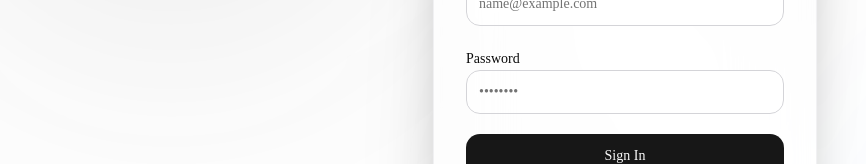
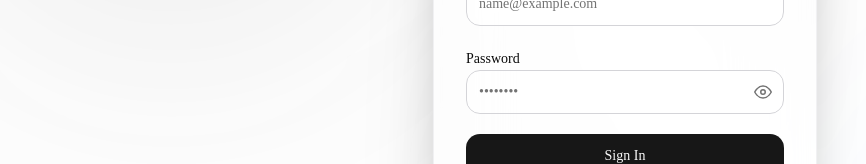
Before and after one commit to ahmed17/core-rbac-boilerplate, a Next.js app: page /login in a window 1280 px wide. Shown: the part 354-518 px from the top of the page, without its empty margins (15-881 px from the left). Built offline with nearby package versions, Linux system fonts and the light colour scheme.

Commit message:
feat: add show/hide password toggle to login page

```diff
--- a/app/(auth)/login/page.tsx
+++ b/app/(auth)/login/page.tsx
@@ -12,6 +12,7 @@
 
   const [email, setEmail] = useState("");
   const [password, setPassword] = useState("");
+  const [showPassword, setShowPassword] = useState(false);
   const [error, setError] = useState("");
   const [isLoading, setIsLoading] = useState(false);
 
@@ -78,16 +79,30 @@
           <label className="text-sm font-medium leading-none" htmlFor="password">
             Password
           </label>
+          <div className="relative">
             <input
               id="password"
-            type="password"
+              type={showPassword ? "text" : "password"}
               placeholder="••••••••"
-            className="input-field"
+              className="input-field pr-10"
               value={password}
               onChange={(e) => setPassword(e.target.value)}
               required
               disabled={isLoading}
             />
+            <button
+              type="button"
+              onClick={() => setShowPassword(!showPassword)}
+              className="absolute right-3 top-1/2 -translate-y-1/2 text-muted-foreground hover:text-foreground transition-colors"
+              disabled={isLoading}
+            >
+              {showPassword ? (
+                <svg xmlns="http://www.w3.org/2000/svg" width="18" height="18" viewBox="0 0 24 24" fill="none" stroke="currentColor" strokeWidth="2" strokeLinecap="round" strokeLinejoin="round"><path d="M17.94 17.94A10.07 10.07 0 0 1 12 20c-7 0-11-8-11-8a18.45 18.45 0 0 1 5.06-5.94M9.9 4.24A9.12 9.12 0 0 1 12 4c7 0 11 8 11 8a18.5 18.5 0 0 1-2.16 3.19m-6.72-1.07a3 3 0 1 1-4.24-4.24"></path><line x1="1" y1="1" x2="23" y2="23"></line></svg>
+              ) : (
+                <svg xmlns="http://www.w3.org/2000/svg" width="18" height="18" viewBox="0 0 24 24" fill="none" stroke="currentColor" strokeWidth="2" strokeLinecap="round" strokeLinejoin="round"><path d="M1 12s4-8 11-8 11 8 11 8-4 8-11 8-11-8-11-8z"></path><circle cx="12" cy="12" r="3"></circle></svg>
+              )}
+            </button>
+          </div>
         </div>
 
         <button
```
Lines whose indentation alone changed are shown as unchanged.
